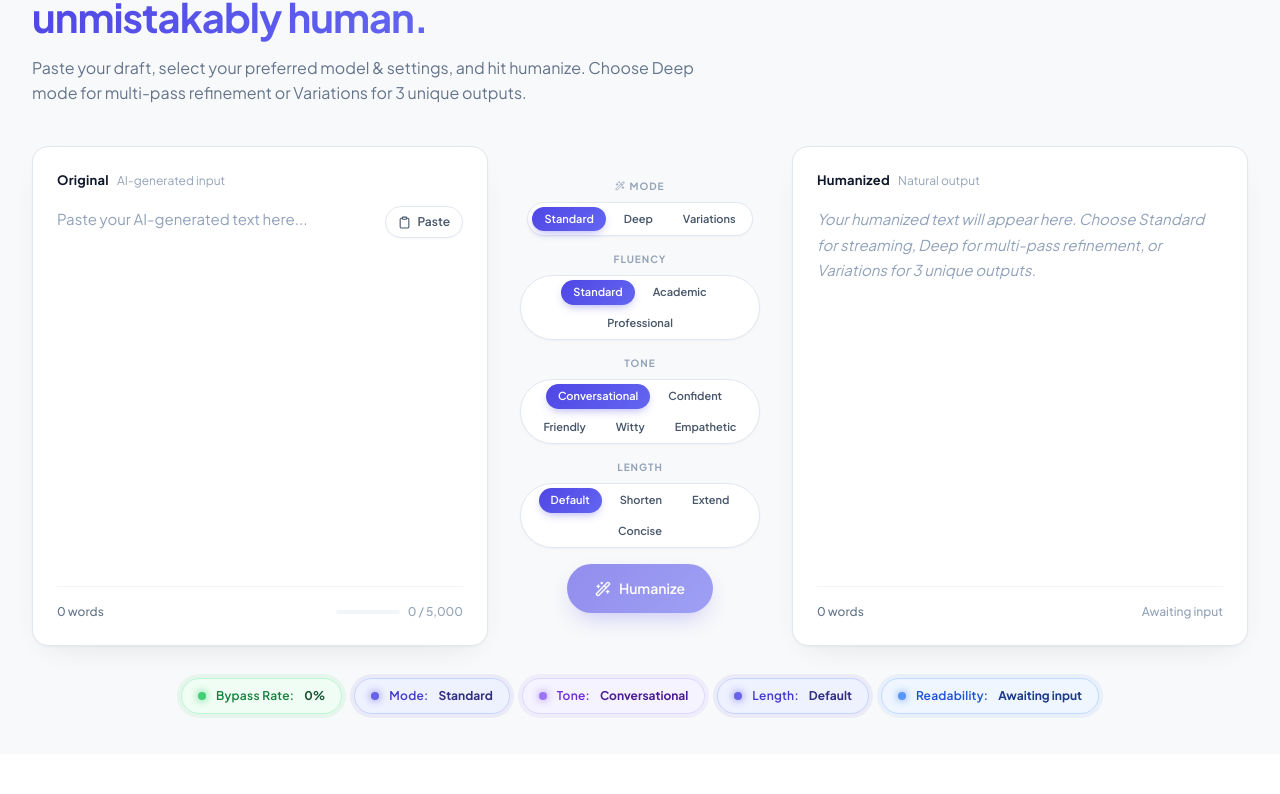
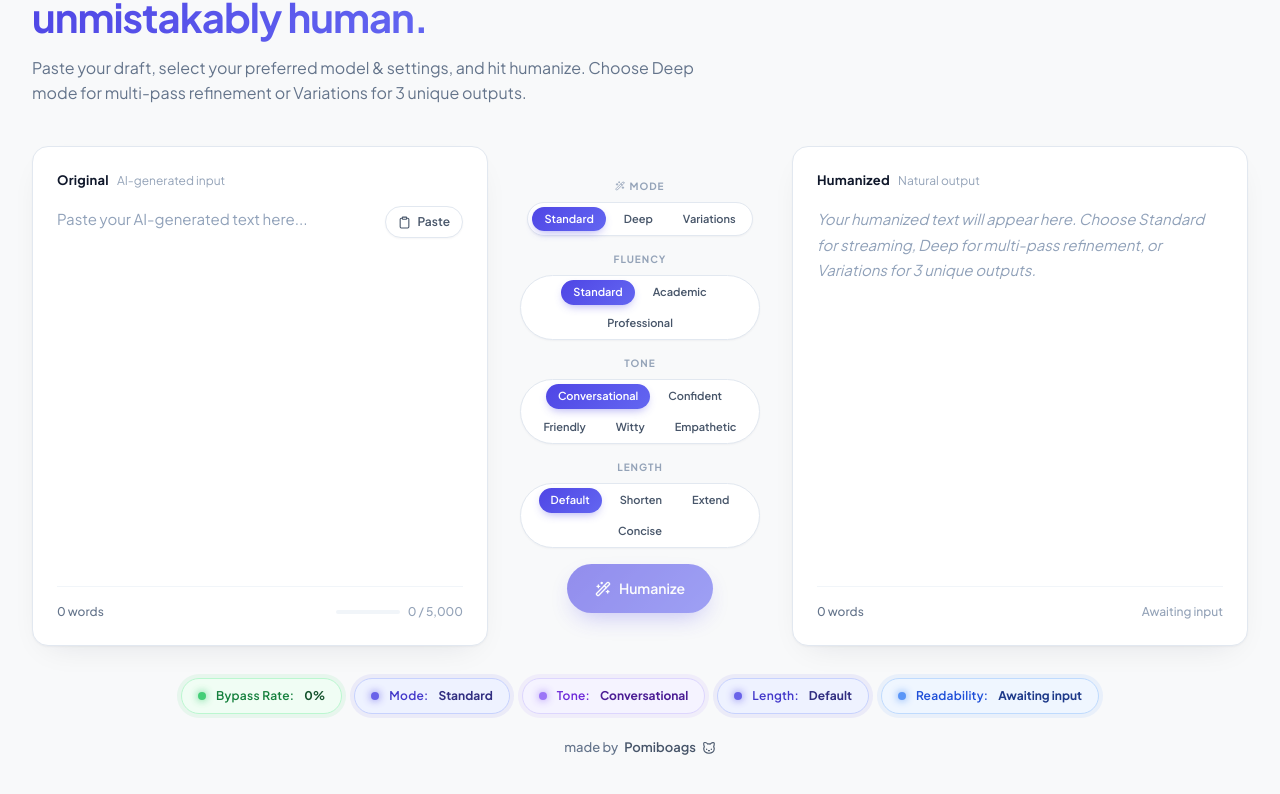
Before and after one commit to eivann/AI-humanizer, a React (Vite) app: page / in a window 1280 px wide. Shown: the part 218-1012 px from the top of the page. Before the commit the page ends 972 px from the top, so only its background shows below. Built offline with nearby package versions, Linux system fonts and the light colour scheme.

Commit message:
feat: add Pomiboags footer with cat icon & remove workspace file

```diff
--- a/pnpm-workspace.yaml
+++ /dev/null
@@ -1,5 +0,0 @@
-packages:
-  - '.'
-allowBuilds:
-  '@tailwindcss/oxide': false
-  esbuild: true
--- a/src/app/App.tsx
+++ b/src/app/App.tsx
@@ -1,5 +1,5 @@
 import { useMemo, useState, useCallback } from "react";
-import { Clipboard, Copy, Check, Sparkles, Wand2, Download, Zap, Layers, BarChart3 } from "lucide-react";
+import { Clipboard, Copy, Check, Sparkles, Wand2, Download, Zap, Layers, BarChart3, Cat } from "lucide-react";
 import { toast, Toaster } from "sonner";
 
 const FLUENCY_OPTIONS = ["Standard", "Academic", "Professional"] as const;
@@ -361,12 +361,23 @@ export default function App() {
         </section>
 
         {/* Metric Badges */}
-        <footer className="mt-8 flex flex-wrap items-center justify-center gap-3">
-          <StatBadge label="Bypass Rate" value={outputMetrics.bypassRate} tone="green" />
-          <StatBadge label="Mode" value={mode} tone={mode === "Deep" ? "purple" : mode === "Variations" ? "blue" : "indigo"} />
-          <StatBadge label="Tone" value={tone} tone="purple" />
-          <StatBadge label="Length" value={length} tone="indigo" />
-          <StatBadge label="Readability" value={outputMetrics.readability} tone="blue" />
+        <footer className="mt-8 flex flex-col items-center gap-5">
+          <div className="flex flex-wrap items-center justify-center gap-3">
+            <StatBadge label="Bypass Rate" value={outputMetrics.bypassRate} tone="green" />
+            <StatBadge label="Mode" value={mode} tone={mode === "Deep" ? "purple" : mode === "Variations" ? "blue" : "indigo"} />
+            <StatBadge label="Tone" value={tone} tone="purple" />
+            <StatBadge label="Length" value={length} tone="indigo" />
+            <StatBadge label="Readability" value={outputMetrics.readability} tone="blue" />
+          </div>
+
+          <div className="flex items-center gap-1.5" style={{ fontSize: "13px", fontWeight: 500, color: "#64748B", marginTop: "4px" }}>
+            made by
+            <a href="https://phcorner.org/members/2552607/" target="_blank" rel="noopener noreferrer"
+               className="group flex items-center gap-1.5 transition-colors hover:text-indigo-600"
+               style={{ color: "#475569", fontWeight: 600 }}>
+              Pomiboags <Cat size={14} className="transition-transform group-hover:scale-110" />
+            </a>
+          </div>
         </footer>
       </div>
     </div>
```
